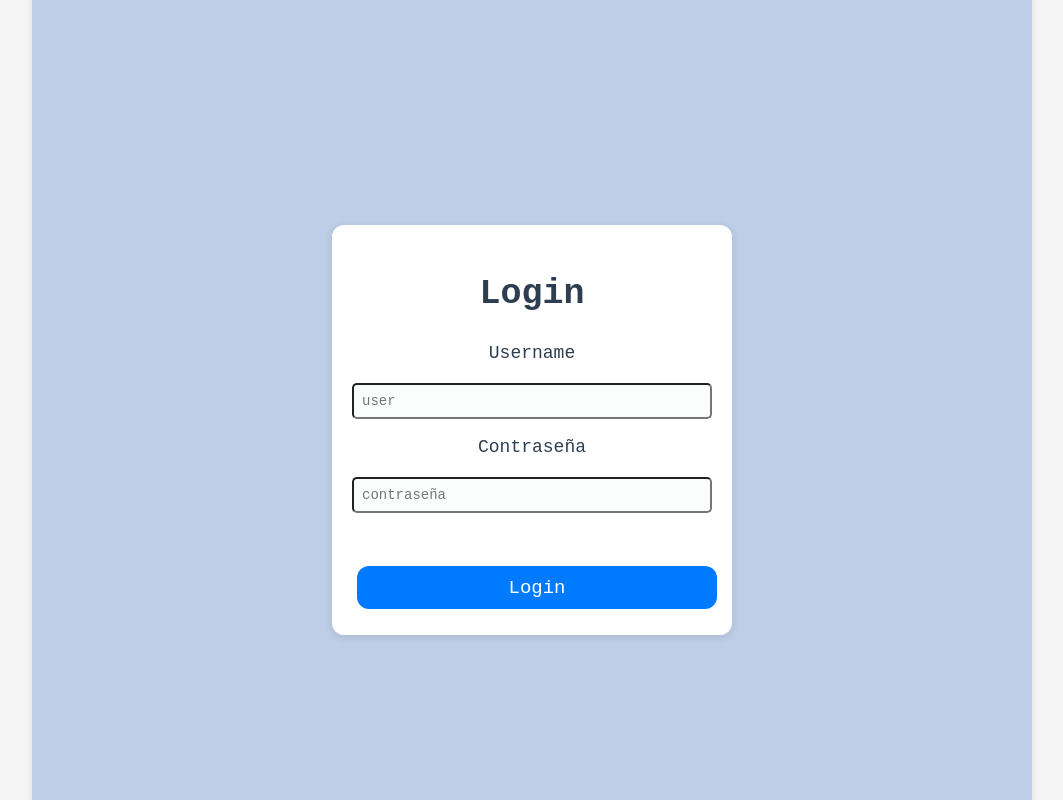
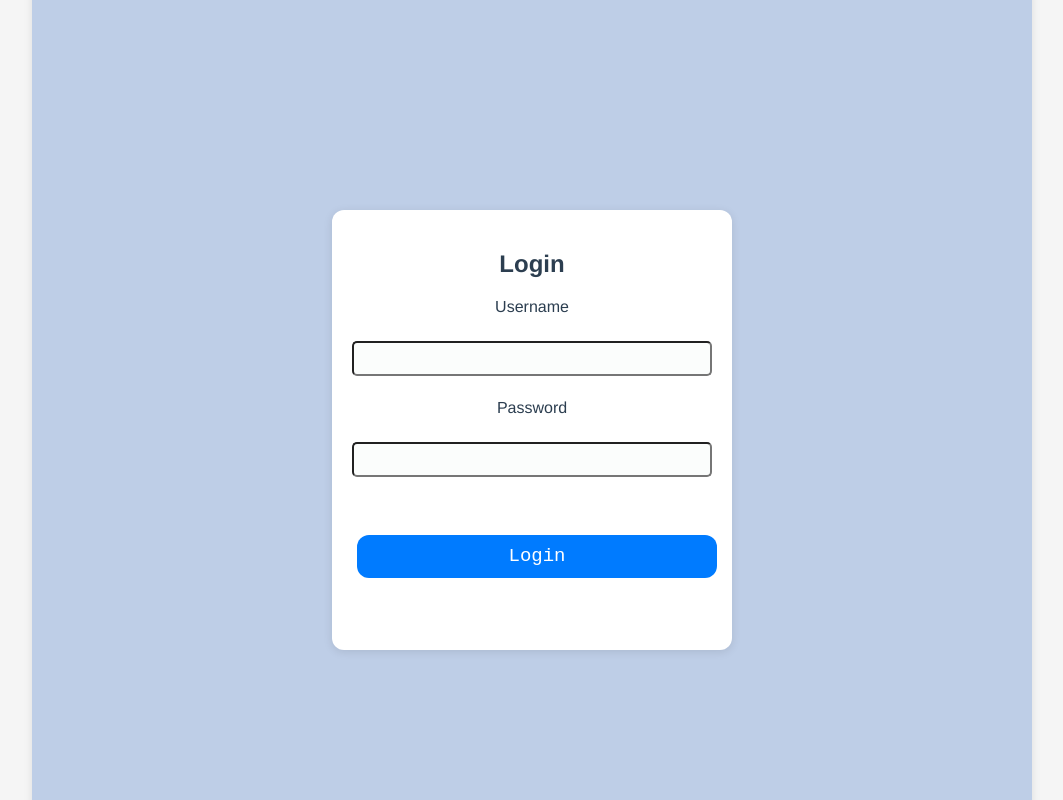
Before and after one commit to FaGuR25/prueba, a Vue app: page / in a window 1280 px wide. Shown: the top 800 px of the page, without its empty margins (108-1171 px from the left). Built offline with nearby package versions, Linux system fonts and the light colour scheme.

Commit message:
gitSearch

```diff
--- a/src/components/GitSearch.vue
+++ b/src/components/GitSearch.vue
@@ -2,7 +2,7 @@
   <div class="conteiner">
     <h1 class="textSearch">Buscar Perfiles en GitHub</h1>
     <input class="SearchUser" v-model="query" @keyup.enter="searchUsers" placeholder="Buscar perfiles..." />
-    <button class="SearchButton" @click="searchUsers">Buscar</button>
+    <button class="SearchButton"  @click="searchUsers">Buscar</button>
 
     <div v-if="error" class="error">{{ error }}</div>
     <div v-if="loading" class="loading"></div>
@@ -108,7 +108,7 @@ export default {
 
 <style>
 .SearchUser {
-  width: 80%;
+  width: 70%;
   padding: 12px 20px;
   margin: 8px 0;
   box-sizing: border-box;
@@ -119,12 +119,12 @@ export default {
 }
 
 .textSearch {
-  font-size: 50px;
+  font-size: 40px;
   font-family: monospace;
 }
 
 .conteiner {
-  background-color: #fff;
+  background-color: #fcfcfc;
   border-radius: 10px;
   box-shadow: 0 4px 8px rgba(0, 0, 0, 0.1);
   padding: 300px;
@@ -138,37 +138,52 @@ export default {
 
 .SearchButton {
   border-radius: 5px;
-  background-color: lightcyan;
+  background-color: #007bff;
   border-style: 1px;
   border-color: lightblue;
   margin-left: 5px;
   font-family: monospace;
   height: 43px;
   width: 100px;
-  font-size: 22px;
+  font-size: 18px;
   cursor: pointer;
+  color: rgb(255, 255, 255);
+}
+
+.SearchButton:hover{
+  background-color: #0056b3;
 }
 
 .back {
   border-radius: 5px;
-  font-size: 20px;
+  font-size: 16px;
   width: 100px;
   height: 40px;
-  background-color: lightcyan;
+  background-color: #007bff;
   border-style: 1px;
   border-color: lightblue;
+  color: rgb(255, 255, 255);
 
+}
+
+.back:hover{
+  background-color: #0056b3;
 }
 
 .next {
   border-radius: 5px;
-  font-size: 20px;
+  font-size: 16px;
   width: 100px;
   height: 40px;
-  background-color: lightcyan;
+  background-color:  #007bff;
   border-style: 1px;
   border-color: lightblue;
+  color: rgb(255, 255, 255);
 
+}
+
+.next:hover{
+  background-color: #0056b3;
 }
 
 .error {
@@ -183,6 +198,7 @@ export default {
   border-radius: 50%;
   display: inline-block;
   box-sizing: border-box;
+  margin-top: 30px;
   animation: rotation 1s linear infinite;
 }
 
@@ -207,7 +223,8 @@ li img {
 
 .user-details {
   margin-top: 30px;
-  font-size: 20px;
+  font-size: 16px;
+  margin-top: 60px;
 
 }
 
@@ -219,5 +236,6 @@ li img {
 
 .imgBio{
   border-radius: 20px;
+
 }
 </style>
--- /dev/null
+++ b/src/components/Home.vue
@@ -0,0 +1,21 @@
+<template>
+    <view>
+      <touchable-opacity @press="handlePress">
+        <image :source="require('../assets/logome.png')" />
+        <text class="text">Press me</text>
+      </touchable-opacity>
+    </view>
+  </template>
+
+  <script>
+  export default {
+    methods: {
+      handlePress() {
+        console.log('button');
+      }
+    },
+  }
+  </script>
+
+  <style>
+  </style>
--- a/src/router.js
+++ b/src/router.js
@@ -3,6 +3,7 @@ import Login from './views/Login.vue';
 import Timer from './components/Timer.vue';
 import GitSearch from './components/GitSearch.vue';
 import TodoList from './components/TodoList.vue';
+import Home from './components/Home.vue';
 
 const routes = [
   {
@@ -25,6 +26,12 @@ const routes = [
     name: 'TodoList',
     component: TodoList,
   },
+  {
+    path: '/home',
+    name: 'Home',
+    component: Home,
+  },
+
 
 
 ];
--- a/src/views/Login.vue
+++ b/src/views/Login.vue
@@ -5,11 +5,11 @@
       <form @submit.prevent="handleLogin">
         <div class="form-group">
           <label for="username">Username</label>
-          <input type="text" id="username" v-model="username" required  placeholder="user">
+          <input type="text" id="username" v-model="username" required />
         </div>
         <div class="form-group">
-          <label for="password">Contraseña</label>
-          <input type="password" id="password" v-model="password" required placeholder="contraseña"/>
+          <label for="password">Password</label>
+          <input type="password" id="password" v-model="password" required />
         </div>
         <button type="submit">Login</button>
       </form>
@@ -49,19 +49,6 @@ export default {
 
 <style scoped>
 
-h2{
-  font-size: 35px;
-}
-
-input{
-  font-size: 14px;
-}
-
-label{
-  font-size: 18px;
-
-}
-
 .container {
   display: flex;
   justify-content: center;
@@ -74,25 +61,27 @@ label{
 
 .login-box {
   width: 600px;
-  height: 370px;
+  height: 400px;
   padding: 20px;
   background: #ffffff;
   box-shadow: 0 2px 10px rgba(0, 0, 0, 0.1);
   border-radius: 12px;
   text-align: center;
-  font-family: monospace;
 }
 
 .form-group {
-  margin-bottom: 10px;
+  margin-bottom: 15px;
+}
+
+.form-group label {
+  display: block;
+  margin-bottom: 5px;
 }
 
 .form-group input {
   width: 100%;
   padding: 8px;
   box-sizing: border-box;
-
-
 }
 
 button {
@@ -105,7 +94,6 @@ button {
   border-radius: 4px;
   cursor: pointer;
   border-radius: 12px;
-
 }
 
 button:hover {
```
Also changed, not shown: src/assets/logome.png (added).
